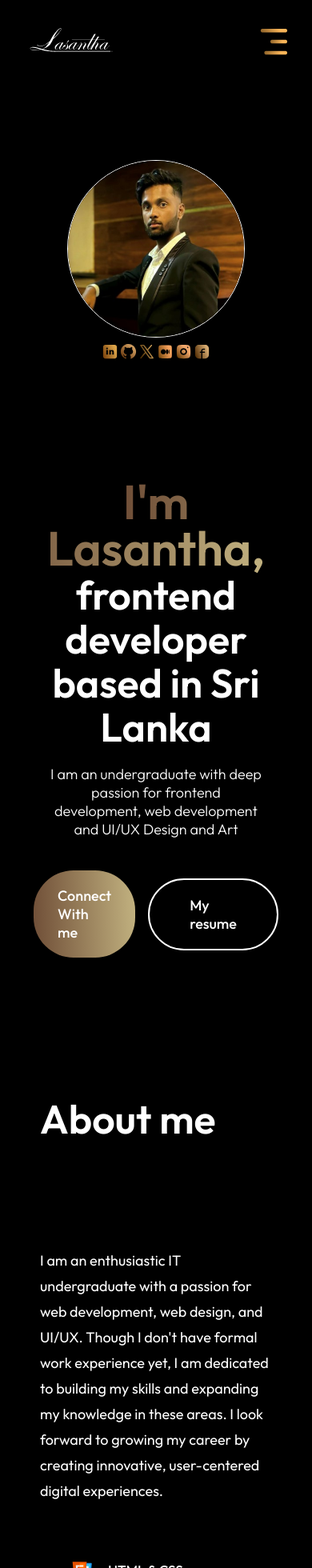
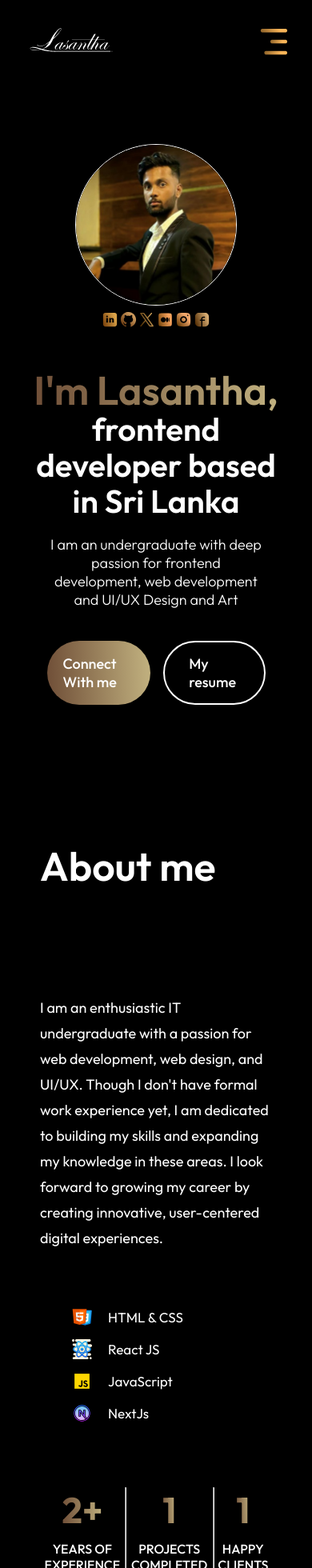
Before and after one commit to UserLasa73/my_portfolio, a React (Vite) app: page / in a window 390 px wide. Shown: the top 1960 px of the page at 80% size. Built offline with nearby package versions, Linux system fonts and the light colour scheme.

Commit message:
few changes for mobile version

```diff
--- a/src/components/About/About.css
+++ b/src/components/About/About.css
@@ -69,8 +69,8 @@
 
 .about-singleSkill p{
     min-width: 150px;
-    font-size: 18px;
-    font-weight:500;
+    font-size: 16px;
+    font-weight:400;
 }
 
 .about-singleSkill hr{
@@ -114,6 +114,7 @@
 .about-singleAachievement p{
     font-size:18px;
     font-weight:500;
+    text-align: center;
 }
 
 .about-singleAachievement:hover{
--- a/src/components/Hero/Hero.css
+++ b/src/components/Hero/Hero.css
@@ -132,17 +132,18 @@
         margin: 60px 0px;
     }
     .profile-with-social{
-        margin-top: 80px;
-        margin-bottom: 120px;
-        width: 220px;
+        margin-top: 60px;
+        margin-bottom: 40px;
+        width: 200px;
         gap: 2px;
     }
     .profile{
         margin-top: 60px;
+        height: 100%;
     }
     .profileImage{
-        width:220px;
-        height:220px;
+        width:200px;
+        height:200px;
     }
     .hero-Name{
         display: flex;
@@ -151,6 +152,7 @@
         flex-direction: column;
         gap: 40px;
         width: 100%;
+        margin-top: 10px;
     }
     .hero-title{
         align-items: center;
@@ -158,16 +160,16 @@
         gap: 20px;
     }
     .hero-title h1{
-        font-size: 50px;
-        line-height: 55px;
+        font-size: 40px;
+        line-height: 45px;
         text-align: center;
 
     }
     .hero-title h1 span{
-         font-size: 60px ;
+         font-size: 50px ;
     }
     .hero-title p{
-        width:70%;
+
         font-size:18px;
         font-weight: 300;
         text-align: center;
@@ -178,10 +180,10 @@
         justify-content: center;
     }
     .hero_connect{
-        padding: 20px 30px;
+        padding: 17px 20px;
     }
     .hero_resume{
-        padding: 20px 50px;
+        padding: 15px 30px;
     }
 
 }
--- a/src/components/Services/Services.css
+++ b/src/components/Services/Services.css
@@ -102,7 +102,7 @@
     }
     .services-container{
         grid-template-columns: 1fr 1fr;
-        gap:30px;
+        gap:20px;
         margin-top:60px;
         margin-bottom:80px;
     }
```
